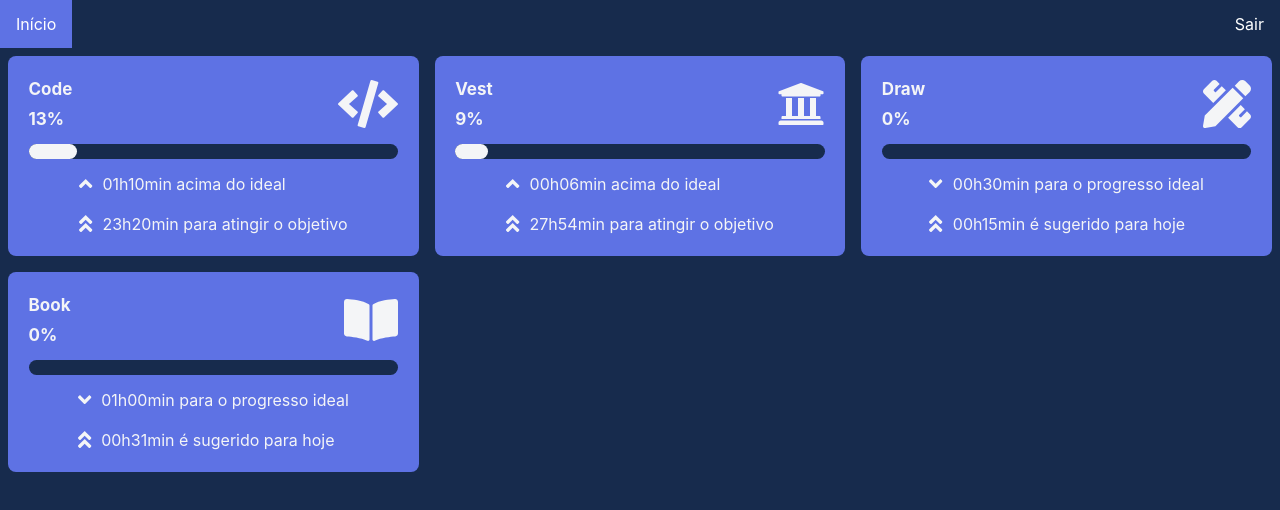
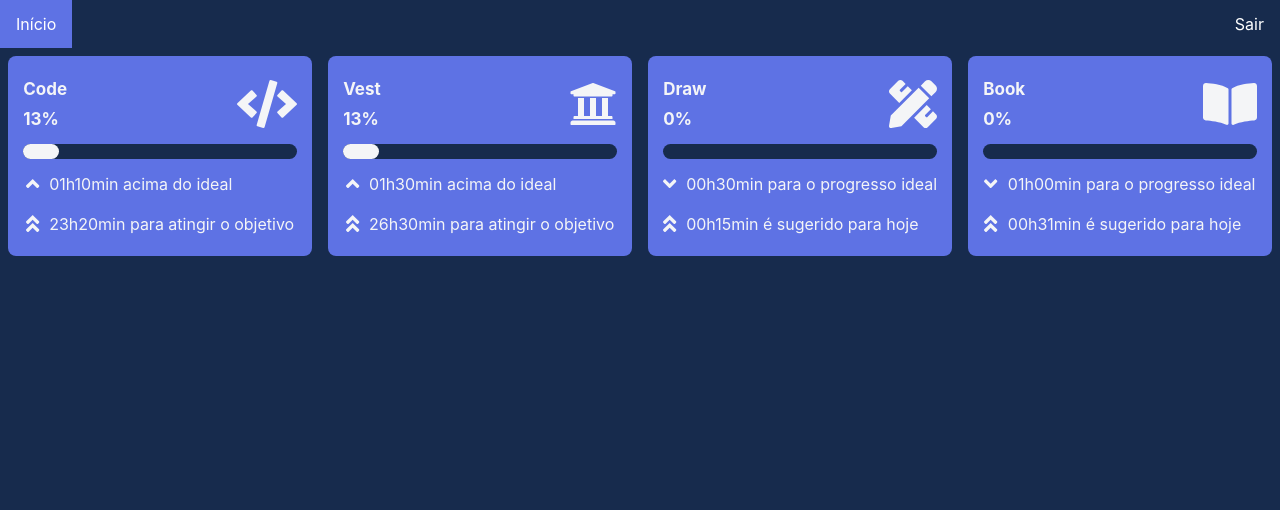
Before and after one commit to faelfer/bttr-client-react, a React (Create React App) app: page / in a window 1280 px wide. Both pictures are taken after typing "name@example.com", "Sample123" into the empty fields and a click on the button "Entrar". Shown: the top 510 px of the page. Built offline with nearby package versions, Linux system fonts and the light colour scheme; the HTML template or start-up script is replaced by a standard one.

Commit message:
update 04/01 | 2x

```diff
--- a/src/pages/App/index.js
+++ b/src/pages/App/index.js
@@ -6,7 +6,7 @@ import Card from "./components/Card";
 function App({ history }) {
     const [listCards, setListCards] = useState([
         {"name":"Code", "goalPerDay": 70, "goalDone": (73 + 73 + 64), "icon": "fas fa-code"},
-        {"name":"Vest", "goalPerDay": 80, "goalDone": (83 + 83), "icon": "fas fa-university"},
+        {"name":"Vest", "goalPerDay": 80, "goalDone": (83 + 83 + 84), "icon": "fas fa-university"},
         {"name":"Draw", "goalPerDay": 15, "goalDone": 0, "icon": "fas fa-pencil-ruler"},
         {"name":"Book", "goalPerDay": 30, "goalDone": 0, "icon": "fas fa-book-open"}
     ]);
--- a/src/pages/App/styles.css
+++ b/src/pages/App/styles.css
@@ -6,6 +6,6 @@
 
 .app {
     display: grid;
-    grid-template-columns: repeat(auto-fit, minmax(325px, 1fr));
+    grid-template-columns: repeat(auto-fit, minmax(320px, 1fr));
     background-color: #172b4d;
 }
```
